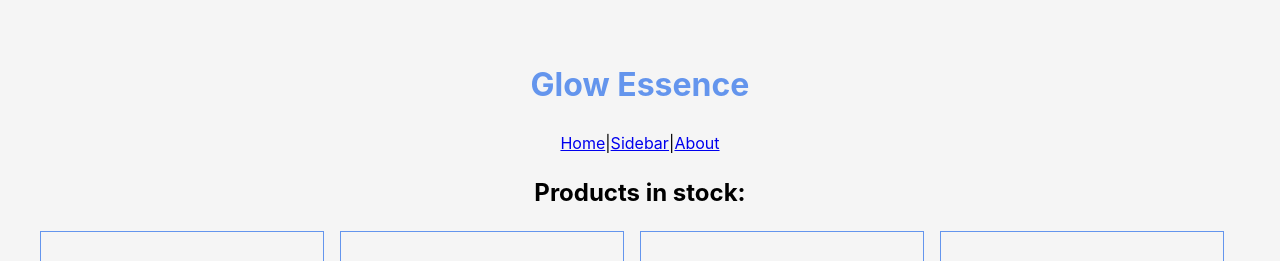
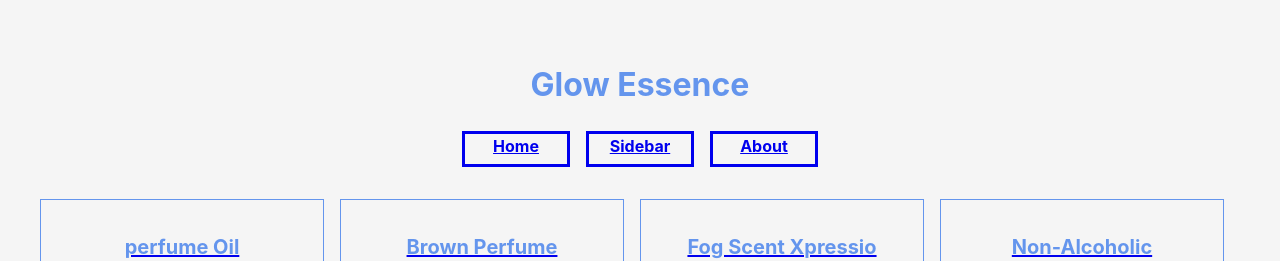
Before and after one commit to senayasikoglu/react-mini-e-commerce-project, a React (Vite) app: page / in a window 1280 px wide. Shown: the top 261 px of the page. Built offline with nearby package versions, Linux system fonts and the light colour scheme.

Commit message:
add some css

```diff
--- a/src/App.css
+++ b/src/App.css
@@ -34,3 +34,22 @@ height: 40px;
 .delete-btn:hover{
   color: cornflowerblue;
 }
+
+.Header nav {
+  display: flex;
+  justify-content:center;
+  gap: 1rem;
+  margin-bottom: 2rem;
+}
+
+.Header nav a {
+  border :solid;
+  font-weight: bold;
+  padding: 0 1rem;
+  width: 70px;
+  height: 30px;
+}
+
+.Header nav a:hover {
+  color: cornflowerblue;
+}
--- a/src/components/Dashboard.jsx
+++ b/src/components/Dashboard.jsx
@@ -2,33 +2,28 @@ import { useState } from "react";
 import products from "../assets/products.json";
 import { Link } from "react-router-dom";
 
-
-
-
 function Dashboard() {
-    const fragances = products.filter(product => product.category === "fragrances" || product.category === "skincare");
+  const fragances = products.filter(
+    (product) =>
+      product.category === "fragrances" || product.category === "skincare" || product.category === "womens-watches" || product.category === "sunglasses"
+  );
   const [productsToDisplay, setProductsToDisplay] = useState(fragances);
 
   let message = "";
-    if (productsToDisplay.length > 0) {
-        message = <h2>Products in stock:</h2>;
-    } else {
-        message = <h2>Sorry, no more products to display</h2>
+  if (productsToDisplay.length === 0) {
+    message = <h2>Sorry, no more products to display!</h2>;
   }
-
   const deleteProduct = (productId) => {
     const newList = productsToDisplay.filter((productObj) => {
       return productObj.id !== productId;
     });
     setProductsToDisplay(newList);
-    }
+  };
 
   return (
     <>
       {message}
       <div className="item-container">
-
-
         {productsToDisplay.map((perfumeDetails) => {
           return (
             <div key={perfumeDetails.id} className="perfume-item">
@@ -36,10 +31,21 @@ function Dashboard() {
                 <h2 className="item-title">{perfumeDetails.title}</h2>
               </Link>
               <p>{perfumeDetails.brand}</p>
-                            <img className="item-img" alt="perfume image" src={perfumeDetails.images[0]} />
+              <img
+                className="item-img"
+                alt="perfume image"
+                src={perfumeDetails.images[0]}
+              />
               <p>${perfumeDetails.price}</p>
 
-                            <button className="delete-btn" onClick={() => { deleteProduct(perfumeDetails.id) }}>Delete</button>
+              <button
+                className="delete-btn"
+                onClick={() => {
+                  deleteProduct(perfumeDetails.id);
+                }}
+              >
+                Delete
+              </button>
             </div>
           );
         })}
@@ -48,6 +54,4 @@ function Dashboard() {
   );
 }
 
-
-
 export default Dashboard;
--- a/src/components/Navbar.jsx
+++ b/src/components/Navbar.jsx
@@ -2,17 +2,15 @@ import { NavLink } from "react-router-dom";
 
 function Navbar() {
   return (
-        <header>
+    <header className="Header">
       <h1>Glow Essence</h1>
       <nav>
         <NavLink to="/">Home</NavLink>
-                <span>|</span>
         <NavLink to="/sidebar">Sidebar</NavLink>
-                <span>|</span>
         <NavLink to="/about">About</NavLink>
       </nav>
     </header>
-    )
+  );
 }
 
 export default Navbar;
```
Also changed, not shown: src/components/ItemDetails.jsx (+1 -6 lines). Lines whose indentation alone changed are shown as unchanged.
